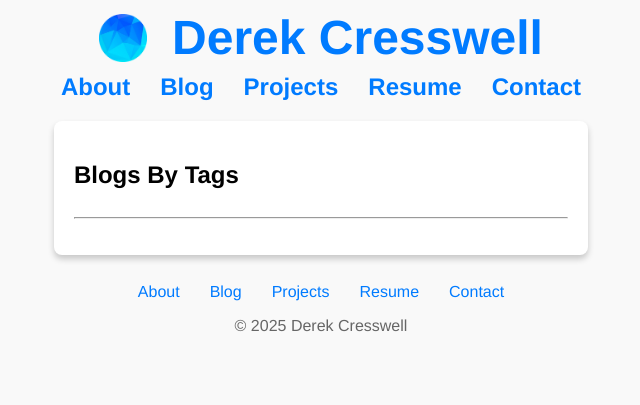
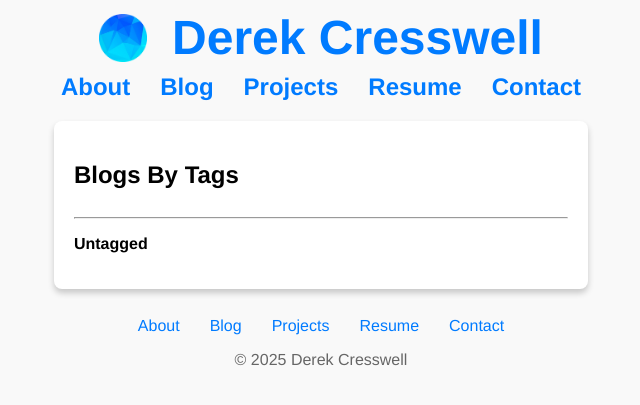
Before and after one commit to DerekCresswell/DerekCresswell.github.io, a Jekyll site: the page built from blog/tags.html, in a window 1280 px wide. Shown: the top 405 px of the page, without its empty margins (319-959 px from the left). Built offline with Jekyll 4.4.1, drawn with Linux system fonts in a browser that asks for light colours.

Commit message:
Adds untagged posts

```diff
--- a/blog/tags.html
+++ b/blog/tags.html
@@ -21,4 +21,18 @@
             </ul>
         </li>
     {% endfor %}
+    <li class="tag-header-item">
+        <h4 id="Untagged" class="tag-header">Untagged</h4>
+        <ul>
+            {% for post in site.posts %}
+                {% if post.tags == empty %}
+                    <li>
+                        <span class="listing-date">{{ post.date | date: "%d/%m/%Y" }}</span>
+                        |
+                        <a href="{{ post.url }}">{{ post.title }}</a>
+                    </li>
+                {% endif %}
+            {% endfor %}
+        </ul>
+    </li>
 </ul>
```
